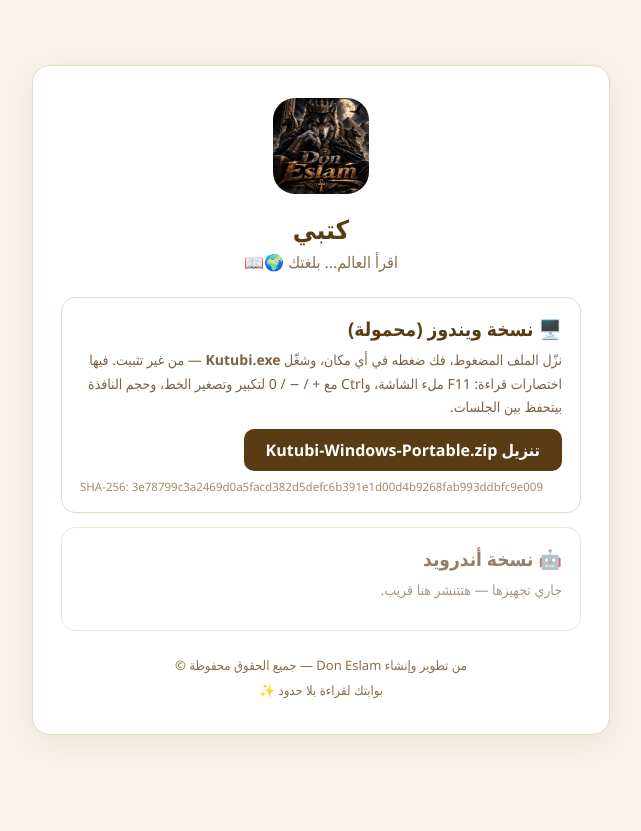
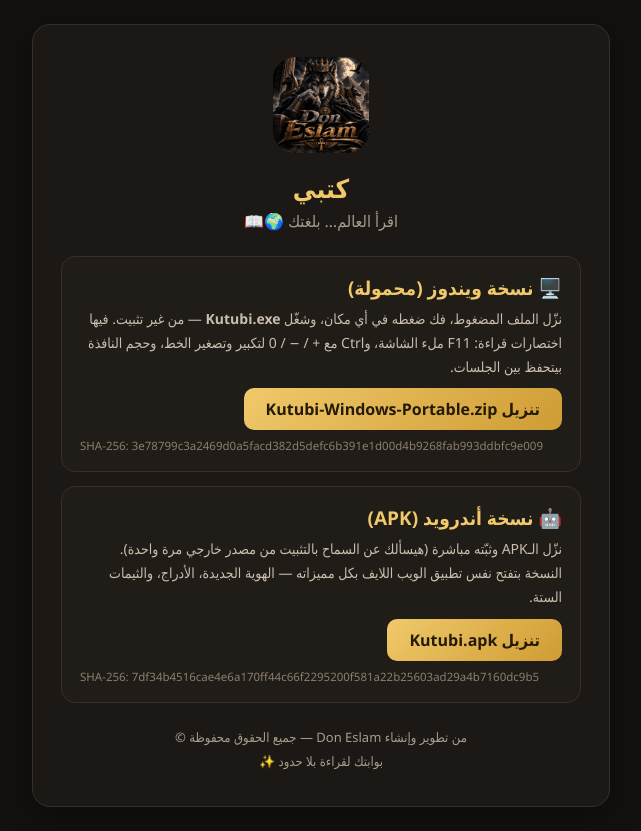
Before and after one commit to karenmute31-ai/kutubi, a plain HTML site: page downloads.html in a window 1280 px wide. Shown: the whole page, without its empty margins (319-960 px from the left). Before the commit the page ends 800 px from the top, so only its background shows below. Drawn offline with Linux system fonts and the light colour scheme.

Commit message:
إصدار أندرويد 1.0.0: Kutubi.apk (TWA) + android-version.json + صفحة التنزيلات بالهوية الجديدة

```diff
--- /dev/null
+++ b/android-version.json
@@ -0,0 +1,6 @@
+{
+  "versionCode": 1,
+  "versionName": "1.0.0",
+  "url": "https://kutubi-app.vercel.app/downloads.html",
+  "notes": "مصدر الحقيقة لأحدث نسخة أندرويد. لما تنزل نسخة APK أحدث: ارفع الـAPK الجديد مكان Kutubi.apk، وحدّث versionCode و versionName هنا في نفس النشر، وحدّث بصمة SHA-256 في downloads.html. النسخ الجديدة من الـAPK لازم تفتح رابط البداية على الشكل https://kutubi-app.vercel.app/index.html?av=<versionCode> عشان التطبيق يعرف نسخته."
+}
--- a/downloads.html
+++ b/downloads.html
@@ -5,18 +5,18 @@
 <meta name="viewport" content="width=device-width, initial-scale=1">
 <title>كتبي — التنزيلات</title>
 <style>
-  body{font-family:"Segoe UI",Tahoma,sans-serif;background:#f7f3ec;color:#3a2c1a;margin:0;min-height:100vh;display:flex;flex-direction:column;align-items:center;justify-content:center;padding:24px;box-sizing:border-box}
-  .card{background:#fff;border:1px solid #e5d9c3;border-radius:18px;padding:32px 28px;max-width:520px;width:100%;box-shadow:0 8px 30px rgba(90,60,20,.08);text-align:center}
+  body{font-family:"Segoe UI",Tahoma,sans-serif;background:#131110;color:#f3ede2;margin:0;min-height:100vh;display:flex;flex-direction:column;align-items:center;justify-content:center;padding:24px;box-sizing:border-box}
+  .card{background:#1b1815;border:1px solid #37302a;border-radius:18px;padding:32px 28px;max-width:520px;width:100%;box-shadow:0 8px 30px rgba(0,0,0,.4);text-align:center}
   img.logo{width:96px;height:96px;border-radius:22px;margin-bottom:12px}
-  h1{margin:0 0 4px;font-size:26px;color:#5a3c14}
-  p.sub{margin:0 0 24px;color:#8a6f4d}
-  .item{border:1px solid #e5d9c3;border-radius:14px;padding:18px;margin-bottom:14px;text-align:right}
-  .item h2{margin:0 0 6px;font-size:19px;color:#5a3c14}
-  .item p{margin:0 0 10px;font-size:14px;color:#7a6247;line-height:1.7}
-  .item a.btn{display:inline-block;background:#5a3c14;color:#fff;text-decoration:none;padding:10px 22px;border-radius:10px;font-weight:bold}
-  .item small{display:block;margin-top:8px;color:#a08c6d;font-size:11.5px;direction:ltr;word-break:break-all;text-align:left}
+  h1{margin:0 0 4px;font-size:26px;color:#f0c96a}
+  p.sub{margin:0 0 24px;color:#a89d8c}
+  .item{border:1px solid #37302a;background:#201c18;border-radius:14px;padding:18px;margin-bottom:14px;text-align:right}
+  .item h2{margin:0 0 6px;font-size:19px;color:#f0c96a}
+  .item p{margin:0 0 10px;font-size:14px;color:#c9bfae;line-height:1.7}
+  .item a.btn{display:inline-block;background:linear-gradient(135deg,#f0c96a,#cf9c34);color:#241a05;text-decoration:none;padding:10px 22px;border-radius:10px;font-weight:bold}
+  .item small{display:block;margin-top:8px;color:#8a7f6d;font-size:11.5px;direction:ltr;word-break:break-all;text-align:left}
   .soon{opacity:.65}
-  footer{margin-top:22px;font-size:13px;color:#8a6f4d;text-align:center;line-height:1.9}
+  footer{margin-top:22px;font-size:13px;color:#a89d8c;text-align:center;line-height:1.9}
 </style>
 </head>
 <body>
@@ -32,9 +32,11 @@
     <small>SHA-256: 3e78799c3a2469d0a5facd382d5defc6b391e1d00d4b9268fab993ddbfc9e009</small>
   </div>
 
-  <div class="item soon">
-    <h2>🤖 نسخة أندرويد</h2>
-    <p>جاري تجهيزها — هتتنشر هنا قريب.</p>
+  <div class="item">
+    <h2>🤖 نسخة أندرويد (APK)</h2>
+    <p>نزّل الـAPK وثبّته مباشرة (هيسألك عن السماح بالتثبيت من مصدر خارجي مرة واحدة). النسخة بتفتح نفس تطبيق الويب اللايف بكل مميزاته — الهوية الجديدة، الأدراج، والثيمات الستة.</p>
+    <a class="btn" href="https://github.com/karenmute31-ai/kutubi/raw/main/Kutubi.apk">تنزيل Kutubi.apk</a>
+    <small>SHA-256: 7df34b4516cae4e6a170ff44c66f2295200f581a22b25603ad29a4b7160dc9b5</small>
   </div>
 
   <footer>
```
Also changed, not shown: 1 other file.
